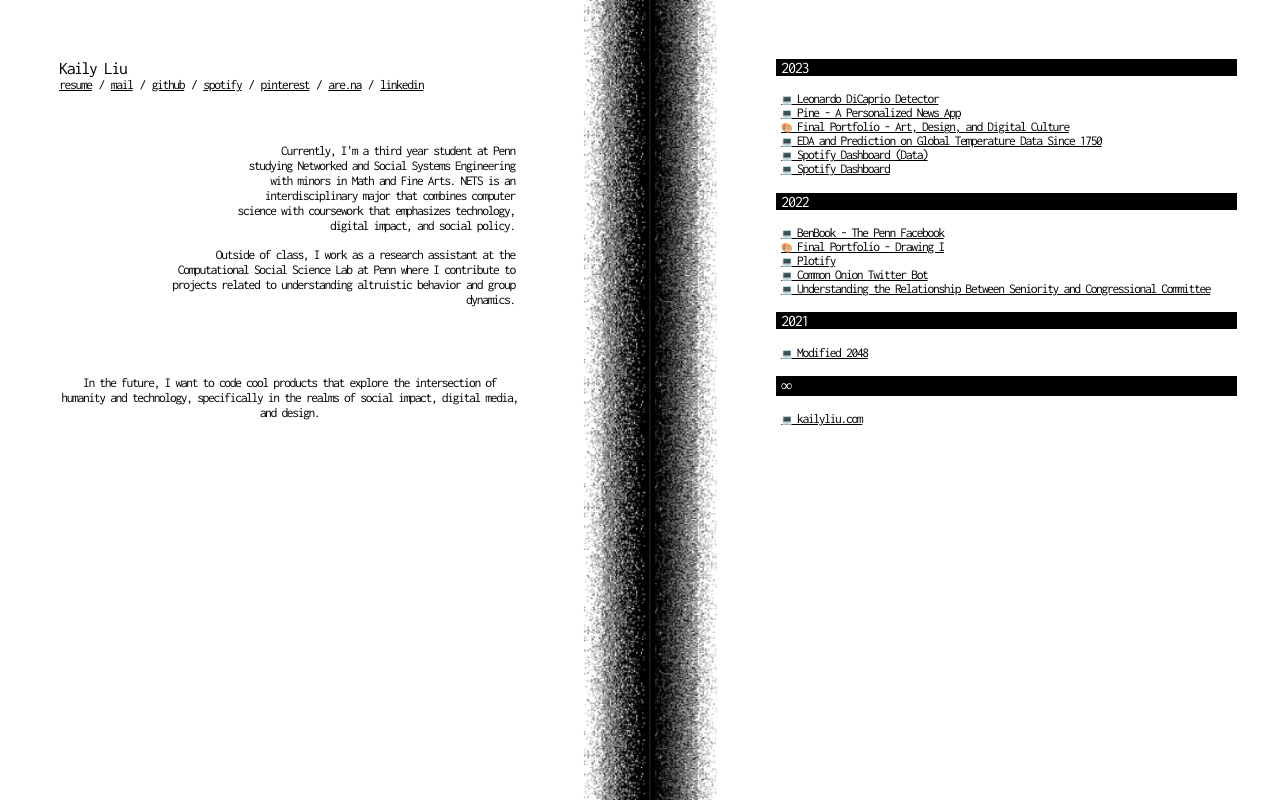
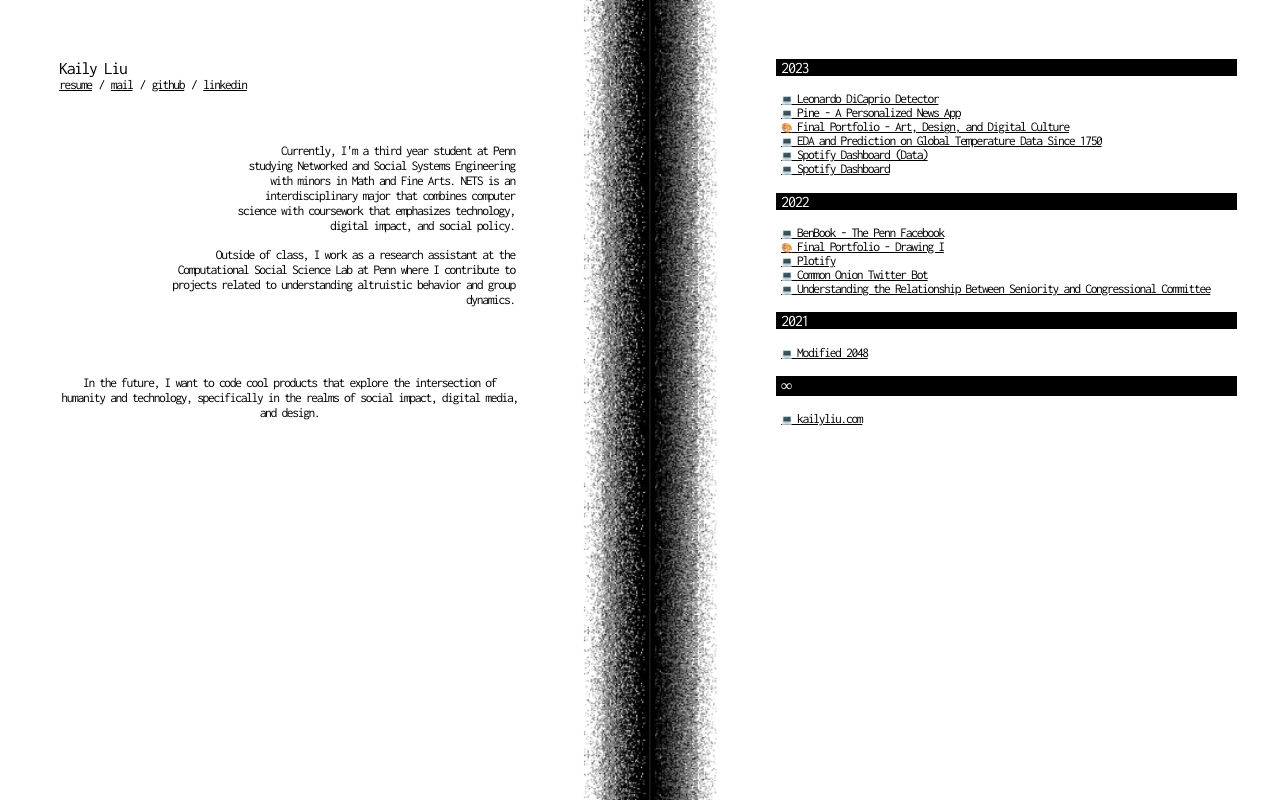
Before and after one commit to kailyliu/my-portfolio, a Next.js app: page / in a window 1280 px wide. Shown: the top 800 px of the page. Built offline with nearby package versions, Linux system fonts and the light colour scheme.

Commit message:
Update home.tsx

```diff
--- a/components/home.tsx
+++ b/components/home.tsx
@@ -27,15 +27,9 @@ const Home: React.FC = () => {
             <div className={styles.links}>
               <a href="https://drive.google.com/file/d/1OQuLQnu6VDyq03D2pNA05K75MF7kFY9K/view?usp=drive_link" target="_blank" rel="noopener noreferrer">resume</a>
               <span>  /  </span>
-              <a href="mailto:liukaily@seas.upenn.edu" target="_blank" rel="noopener noreferrer">mail</a>
+              <a href="mailto:liukaily@seas.upenn.edu" target="_blank" rel="no opener noreferrer">mail</a>
               <span>  /  </span>
               <a href="https://github.com/kailyl" target="_blank" rel="noopener noreferrer">github</a>
-              <span>  /  </span>
-              <a href="https://open.spotify.com/user/kailyliu" target="_blank" rel="noopener noreferrer">spotify</a>
-              <span>  /  </span>
-              <a href="https://www.pinterest.com/kailyliu/" target="_blank" rel="noopener noreferrer">pinterest</a>
-              <span>  /  </span>
-              <a href="https://www.are.na/kaily-liu" target="_blank" rel="noopener noreferrer">are.na</a>
               <span>  /  </span>
               <a href="https://www.linkedin.com/in/kaily-liu/" target="_blank" rel="noopener noreferrer">linkedin</a>
             </div>
```
